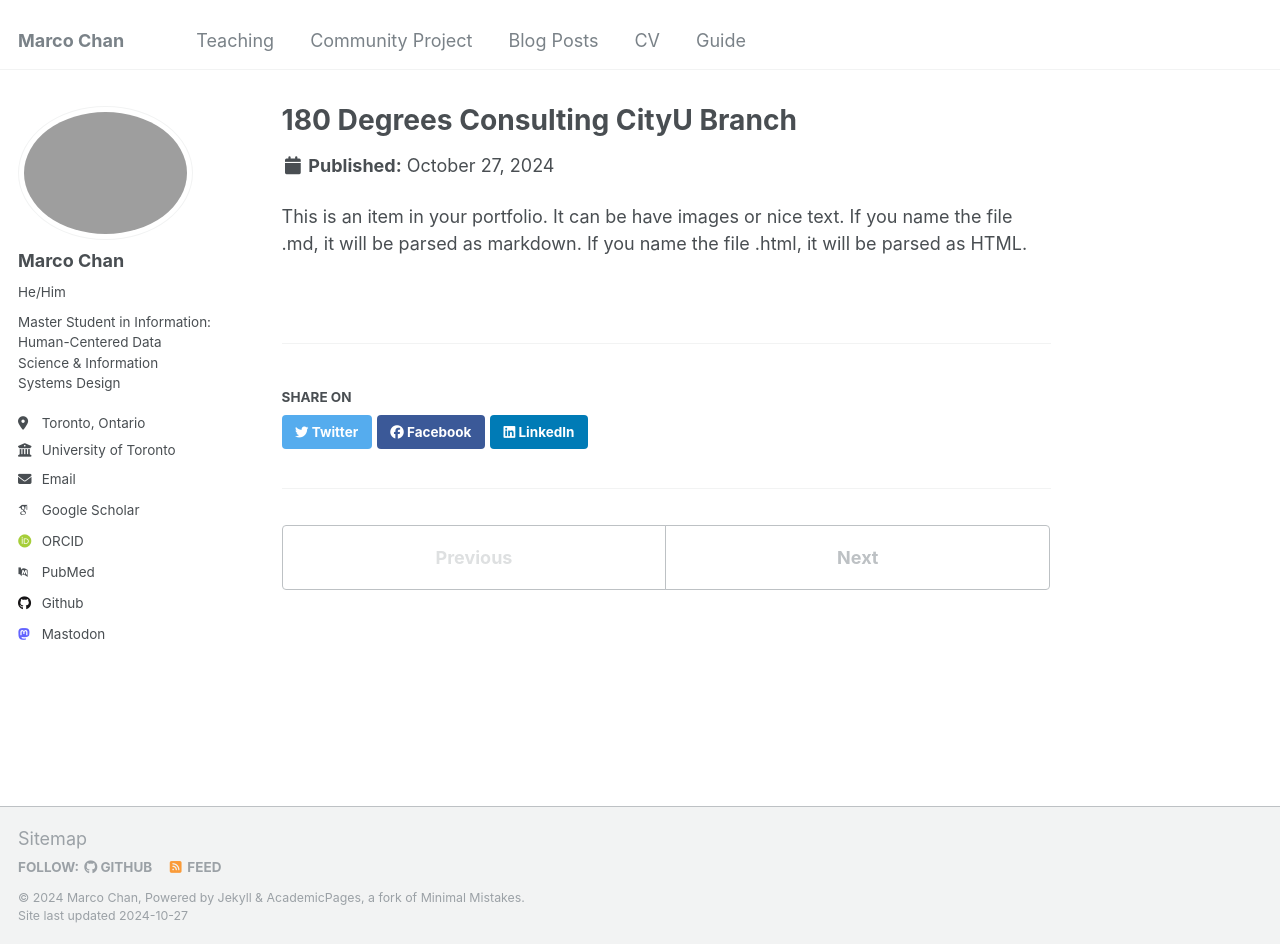
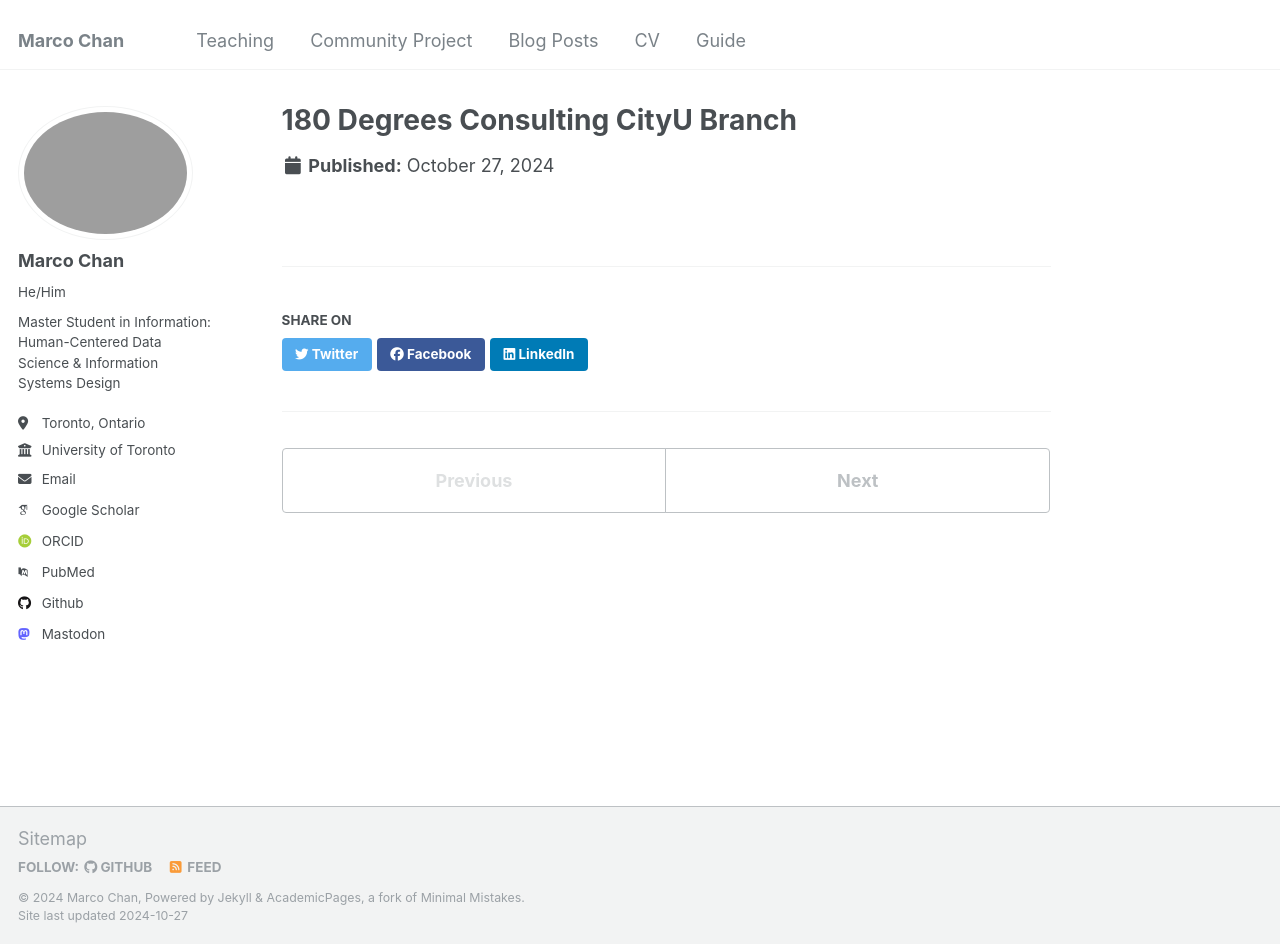
Before and after one commit to Marco-ProspectivePhD/home, a Jekyll site: the page built from _portfolio/portfolio-1.md, in a window 1280 px wide and 944 px high. Built offline with Jekyll 4.4.1, drawn with Linux system fonts in a browser that asks for light colours; some web fonts are replaced.

Commit message:
Update portfolio-1.md

```diff
--- a/_portfolio/portfolio-1.md
+++ b/_portfolio/portfolio-1.md
@@ -1,12 +1,7 @@
 ---
 title: "180 Degrees Consulting CityU Branch"
-excerpt: "Founded the [180 Degrees Consulting CityU Branch](https://hk.linkedin.com/company/180dc-cityu) after my academic exchange to Copenhagen with the hope of generating social impact in Hong Kong. It was back in the days during Covid-19 and I am eternally grateful for everyone who showed up to make this possible.<br/><img src='/images/500x300.png'>"
+excerpt: "Founded the [180 Degrees Consulting CityU Branch](https://hk.linkedin.com/company/180dc-cityu) after my academic exchange to Copenhagen with the hope of generating social impact in Hong Kong. It was back in the days during Covid-19 and I am eternally grateful for everyone who showed up to make this possible.
+<br/>
+<img src='/images/500x300.png'>"
 collection: portfolio
 ---
-
-
-
-
-
-
-This is an item in your portfolio. It can be have images or nice text. If you name the file .md, it will be parsed as markdown. If you name the file .html, it will be parsed as HTML.
```
